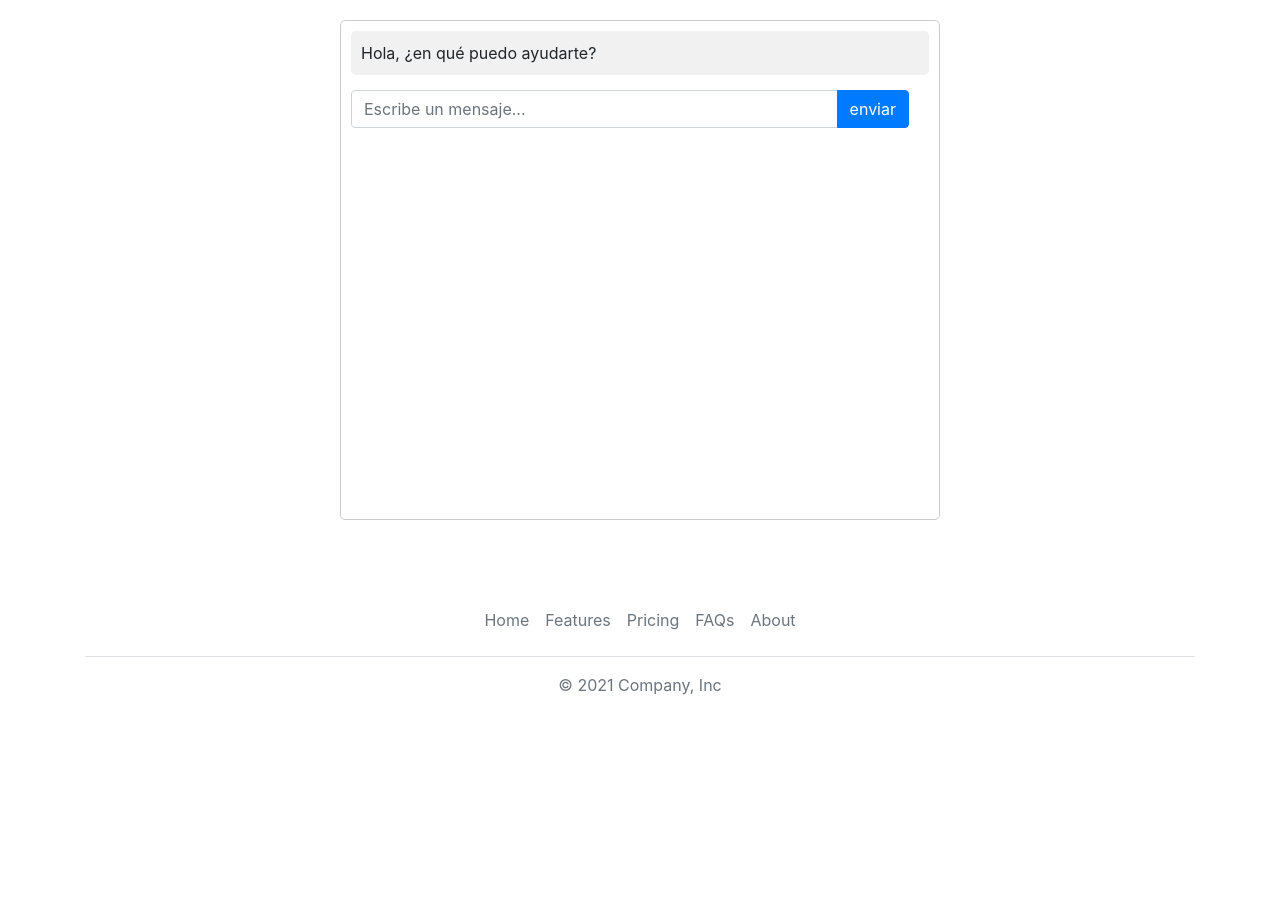
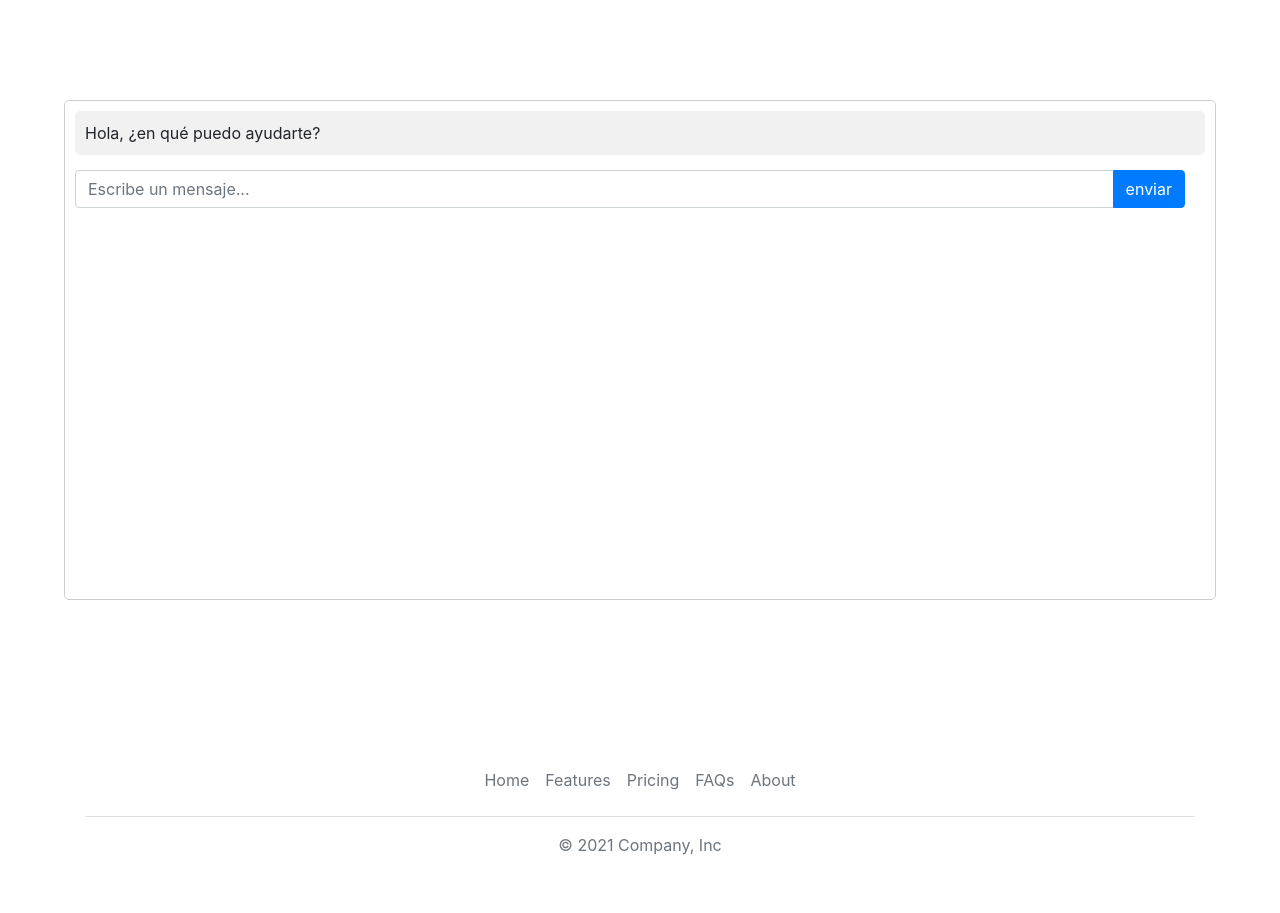
Before and after one commit to MaikiSoft/clasificacion-de-texto, a FastAPI app: page / in a window 1280 px wide. Shown: the part 56-969 px from the top of the page. Before the commit the page ends 751 px from the top, so only its background shows below. Run offline with FastAPI, Linux system fonts and the light colour scheme; some libraries are stand-ins or nearby versions.

Commit message:
tercer commit
final

```diff
--- a/main.py
+++ b/main.py
@@ -15,13 +15,12 @@ clasificador = pipeline('sentiment-analysis', model=modelo, tokenizer=tokenizado
 
 app = FastAPI()
 
-app.mount("/static", StaticFiles(directory="views"), name="static")
-templates = Jinja2Templates(directory="./views")
+app.mount("/static", StaticFiles(directory="static"), name="static")
+templates = Jinja2Templates(directory="templates")
 
 @app.get("/")
 def read_root(request: Request):
     return templates.TemplateResponse("index.html", {"request": request})
-
 
 @app.get("/items/{item_id}")
 def read_item(item_id: int, q: Union[str, None] = None):
@@ -43,7 +42,7 @@ def analizar_sentimiento_hf(entrada: str = Form(...)):
     for i in resultado:
         if i in mapeo_sentimientos:
             suma += mapeo_sentimientos.get(i)
-    division = round(suma/len(resultado))
+    division = round(suma / len(resultado))
     print()
     dicResultados = {
         1: 'malo',
@@ -59,25 +58,21 @@ def analizar_sentimiento_hf(entrada: str = Form(...)):
     print(suma)
     return dicResultados.get(division)
 
-
-#une las oraciones que sean mas cortas que 490 caracteres
+# Une las oraciones que sean más cortas que 490 caracteres
 def unir_oraciones(oraciones):
     i = 0
-    while i < len(oraciones) -1:
-        if len(oraciones[i]) < 490 and len(oraciones[i+1]) < 490:
-            oraciones[i] += oraciones[i+1]
-            del oraciones[i+1]
+    while i < len(oraciones) - 1:
+        if len(oraciones[i]) < 490 and len(oraciones[i + 1]) < 490:
+            oraciones[i] += oraciones[i + 1]
+            del oraciones[i + 1]
         else:
             i += 1
     return oraciones
 
-#clasifica los resultados del array para devolver los valores
+# Clasifica los resultados del array para devolver los valores
 def clasificacion(oraciones_unidas):
     arrayresults = []
     for i in oraciones_unidas:
         result = clasificador(i)
         arrayresults.append(result[0]['label'])
     return arrayresults
-
-
-# def clasificadorRespuesta(arrayRest):
--- a/views/styles.css
+++ b/static/styles.css
@@ -1,5 +1,5 @@
 .containerChat {
-    height: 70vh;
+    height: 90vh;
     display: flex;
     flex-direction: column;
     justify-content: center;
@@ -15,14 +15,13 @@
     padding: 10px;
     position: relative;
     overflow-y: auto;
-    width: 100%;
-    max-width: 600px;
+    width: 90%;
     margin-bottom: 20px;
 }
 
 .input-group {
     width: calc(100% - 20px);
-    max-width: 580px;
+    max-width: 100%
 }
 
 .chat-box {
--- a/views/index.html
+++ b/templates/index.html
@@ -5,7 +5,7 @@
     <meta name="viewport" content="width=device-width, initial-scale=1.0">
     <title>Chatbot</title>
     <link rel="stylesheet" href="https://maxcdn.bootstrapcdn.com/bootstrap/4.5.2/css/bootstrap.min.css">
-    <link rel="stylesheet" href="styles.css">
+    <link rel="stylesheet" href="/static/styles.css">
 </head>
 <body>
     <nav class="navbar navbar-expand-lg bg-body-tertiary">
@@ -58,6 +58,6 @@
     <script src="https://ajax.googleapis.com/ajax/libs/jquery/3.5.1/jquery.min.js"></script>
     <script src="https://cdnjs.cloudflare.com/ajax/libs/popper.js/1.16.0/umd/popper.min.js"></script>
     <script src="https://maxcdn.bootstrapcdn.com/bootstrap/4.5.2/js/bootstrap.min.js"></script>
-    <script src="script.js"></script>
+    <script src="/static/script.js"></script>
 </body>
 </html>
```
Also changed, not shown: static/script.js (renamed from views/script.js).
